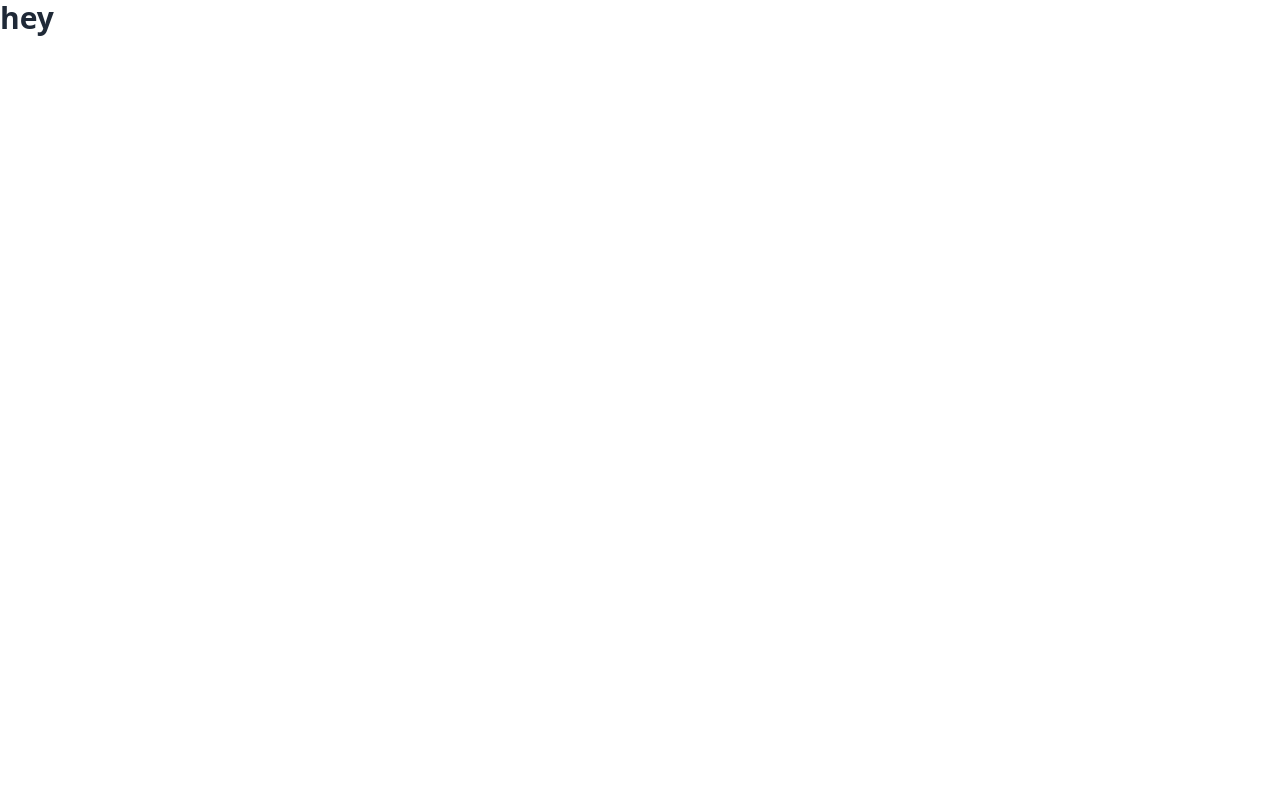
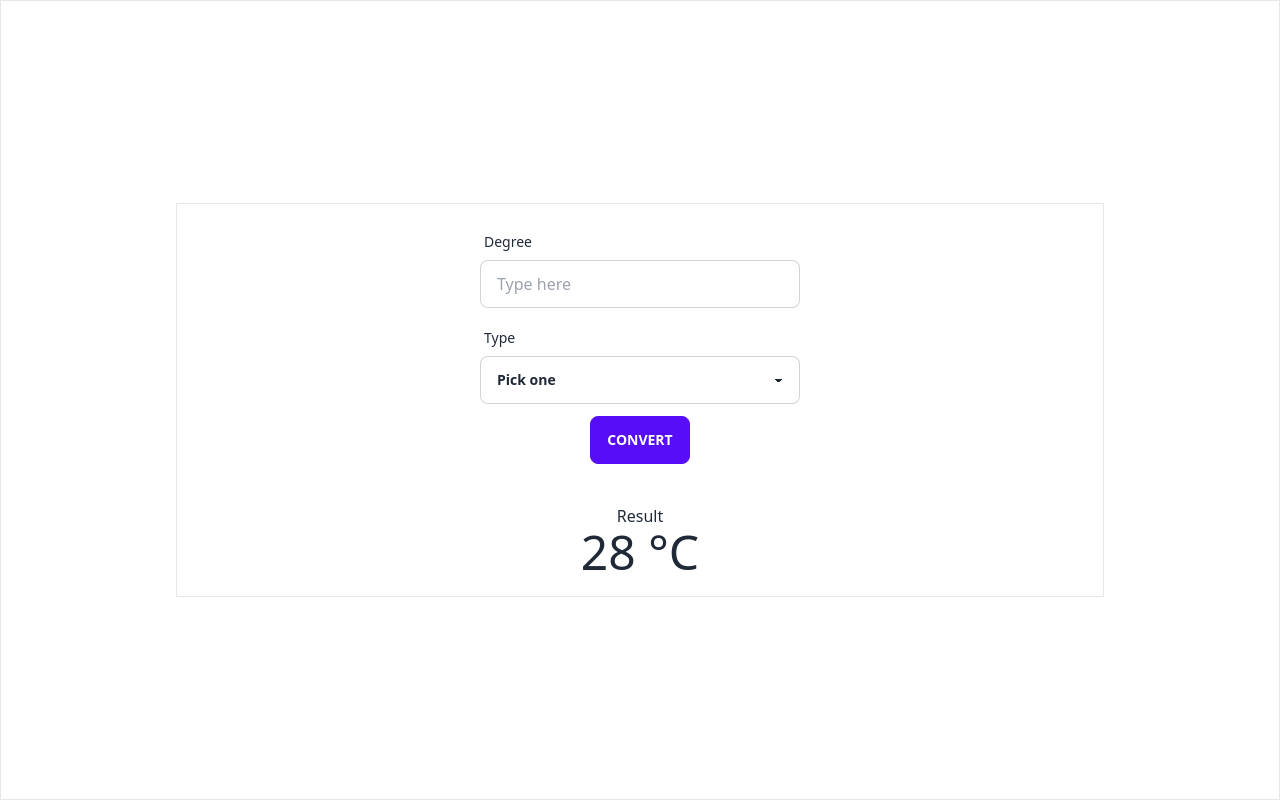
Before and after one commit to talalOthman/Temperature-Converter, a Vue app: page / in a window 1280 px wide. Built offline with nearby package versions, Linux system fonts and the light colour scheme.

Commit message:
-Basic layout implemented

```diff
--- a/src/App.vue
+++ b/src/App.vue
@@ -1,7 +1,21 @@
 <script setup>
+import Select from './components/Select.vue'
+import Text from './components/Text.vue'
 
 </script>
 
 <template>
-  <h1 class="text-3xl font-bold">hey</h1>
+  <div class="min-h-screen border flex justify-center items-center p-5">
+    <div class="border w-3/4 flex flex-col p-5 gap-y-10">
+      <div class="flex flex-col justify-center items-center gap-y-3">
+        <Text />
+        <Select />
+        <button class="btn btn-primary">Convert</button>
+      </div>
+      <div class="flex flex-col justify-center items-center">
+        <span class="text-md">Result</span>
+        <span class="text-5xl">28 °C</span>
+      </div>
+    </div>
+  </div>
 </template>
--- /dev/null
+++ b/src/components/Select.vue
@@ -0,0 +1,12 @@
+<template>
+    <div class="form-control w-full max-w-xs">
+        <label class="label">
+            <span class="label-text">Type</span>
+        </label>
+        <select class="select select-bordered">
+            <option disabled selected>Pick one</option>
+            <option>Fahrenheit</option>
+            <option>Celsius</option>
+        </select>
+    </div>
+</template>
--- /dev/null
+++ b/src/components/Text.vue
@@ -0,0 +1,8 @@
+<template>
+    <div class="form-control w-full max-w-xs">
+        <label class="label">
+            <span class="label-text">Degree</span>
+        </label>
+        <input type="text" placeholder="Type here" class="input input-bordered w-full max-w-xs" />
+    </div>
+</template>
```
